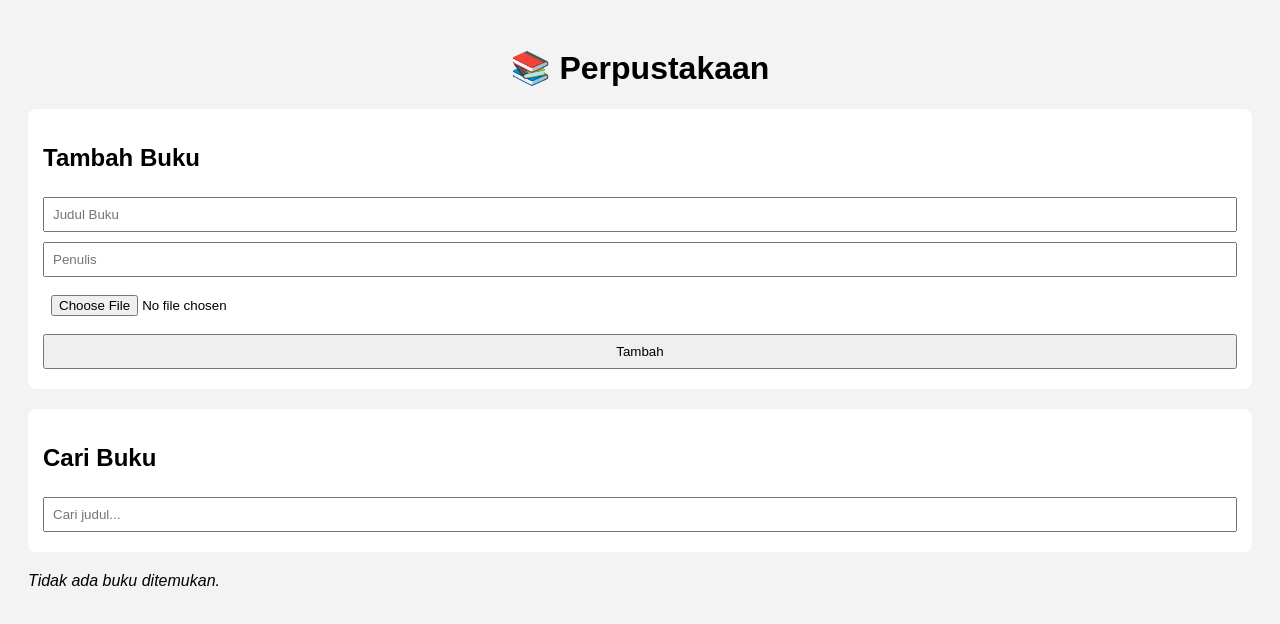
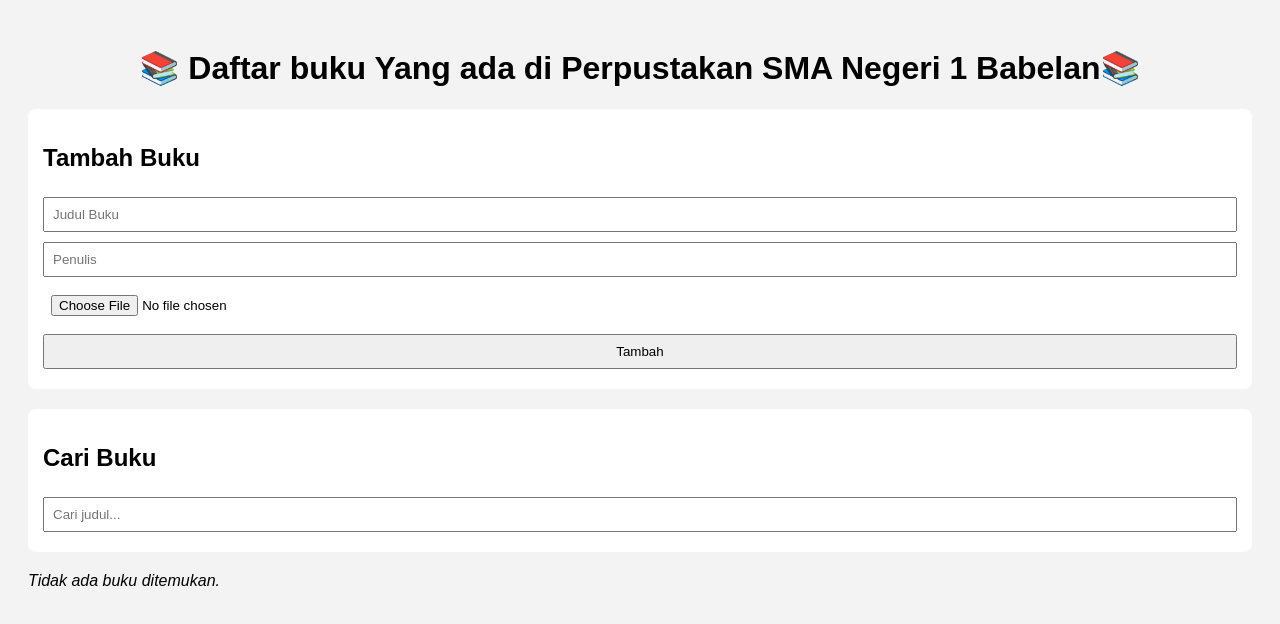
Before and after one commit to Fadilsss21/Perpustakaan-sma-negeri-1-babelan, a plain HTML site: page index.html in a window 1280 px wide. Drawn offline with Linux system fonts and the light colour scheme.

Commit message:
Update index.html

```diff
--- a/index.html
+++ b/index.html
@@ -19,7 +19,7 @@
 </head>
 <body>
 
-  <h1>📚 Perpustakaan</h1>
+  <h1>📚 Daftar buku Yang ada di Perpustakan SMA Negeri 1 Babelan📚</h1>
 
   <!-- Form Tambah / Edit Buku -->
   <div class="form">
```
